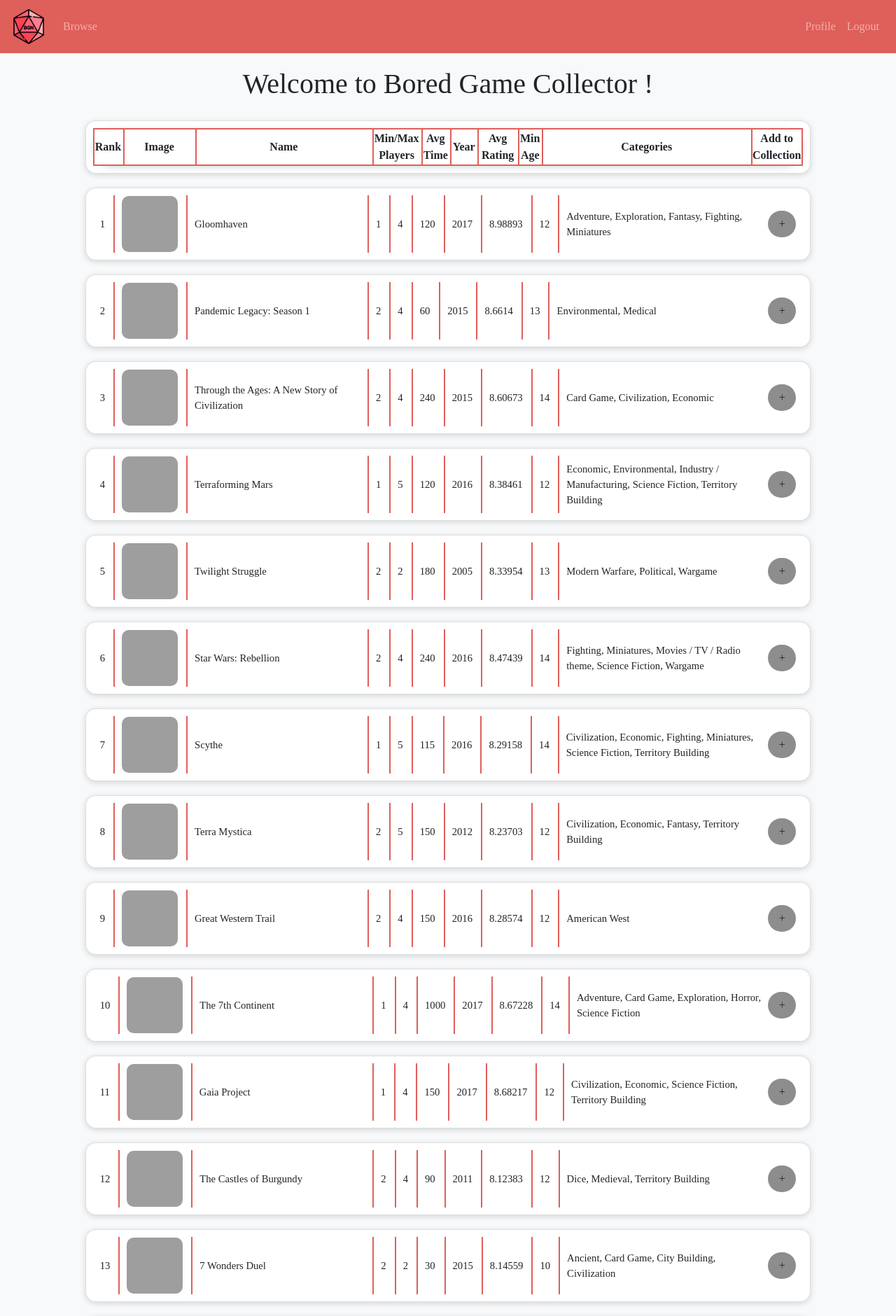
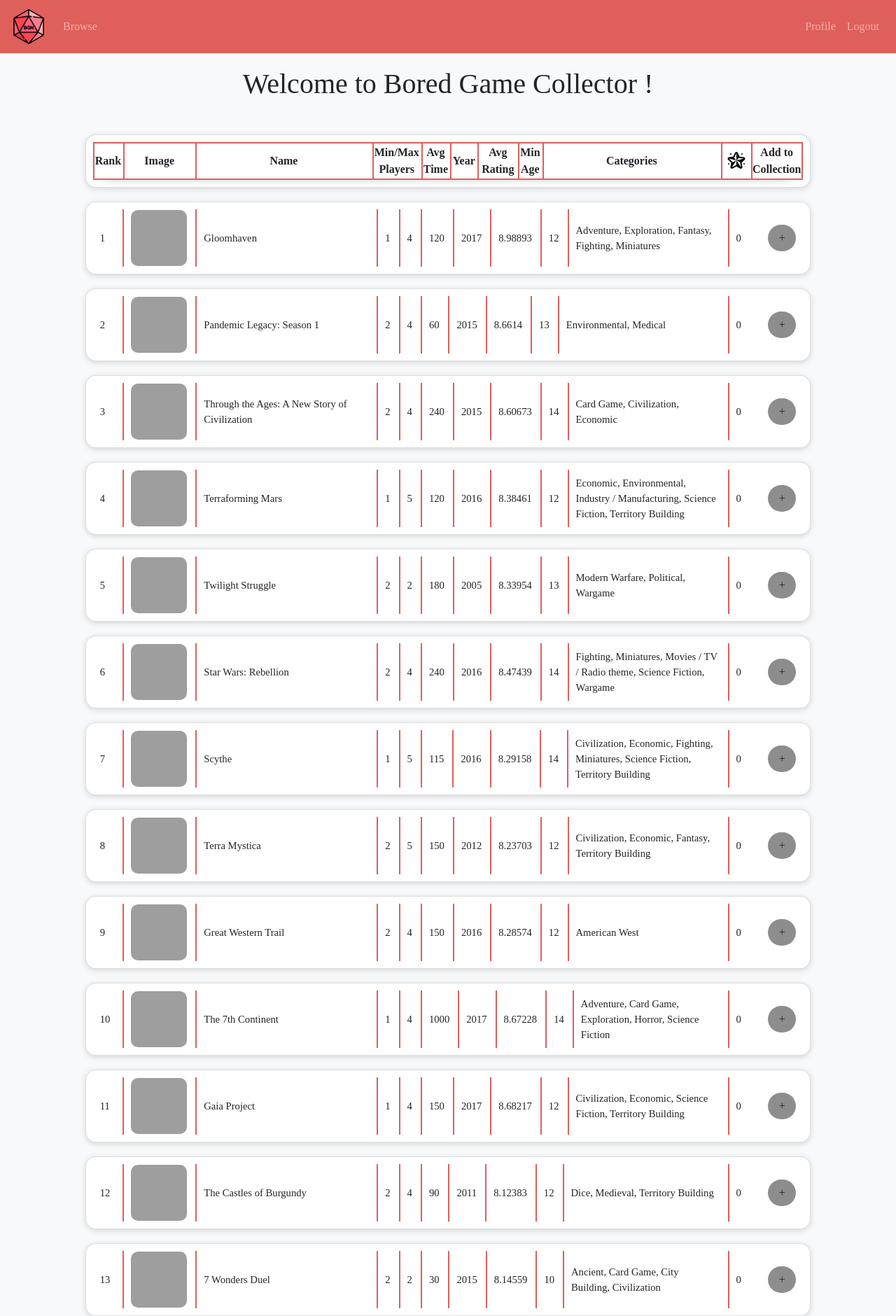
Before and after one commit to linton334/boardgameapp, a Flask app: page / in a window 1280 px wide. Shown: the top 1880 px of the page at 70% size. Run offline with Flask 2, Linux system fonts and the light colour scheme; the visitor is signed in with stand-in values (Sample User, id 1); data comes from the database, SQL or seed files in the repository; both versions use the stored data as it was after the commit; lists and menus that the app fills with data are empty; some libraries are stand-ins or nearby versions; grey boxes are pictures that could not be loaded.

Commit message:
added saved, quality of life changes

```diff
--- a/app/models.py
+++ b/app/models.py
@@ -38,3 +38,4 @@ class boardGame(db.Model):
     imageURL = db.Column(db.String())
     minAge = db.Column(db.Integer)
     category = db.Column(db.String())
+    saves = db.Column(db.Integer)
--- a/app/static/stylesheet.css
+++ b/app/static/stylesheet.css
@@ -110,6 +110,11 @@
   padding: 10px;
 }
 
+.HgameResult-box{
+  box-shadow: rgba(0, 0, 0, 0.15)0px 2px 8px;
+  padding: 10px;
+}
+
 .gameResult-box img{
   width: 80px;
   height: 80px;
@@ -148,7 +153,7 @@
 }
 
 .gameNum{
-  width: 2vw;
+  width: 4%;
 }
 
 .img{
@@ -183,6 +188,10 @@
 
 .rating{
   width: 5.4%;
+}
+
+.saves{
+  width: 5.6%;
 }
 
 .minAge{
@@ -221,9 +230,19 @@
   font-weight: 600;
 }
 
+.starImg{
+  width: 30px;
+  height: 30px;
+}
+
+
 /*to help with resizing*/
 @media screen and (max-width: 1200px) {
   .gameResult-box{
+    width: 100%;
+    overflow: scroll;
+  }
+  .HgameResult-box{
     width: 100%;
     overflow: scroll;
   }
--- a/app/templates/boardgames.html
+++ b/app/templates/boardgames.html
@@ -5,10 +5,24 @@
     <div class="col-12 col-md-9 col-lg-7 col-xl-10" style="padding-top: 20px;">
         <center>
             <h1>Welcome to Bored Game Collector !</h1>
+            {% if current_user.is_authenticated == false%}
+                <h4>Login/Register to start adding to your collection!</h4>
+            {% endif %}
         </center>
     </div>
     <div class="col-12 col-md-9 col-lg-7 col-xl-10" style="padding-top: 20px;">
-        <div class="card gameResult-box" style="border-radius: 15px;">
+        <center>
+        {% with messages = get_flashed_messages() %}
+            {% if messages %}
+                <div class="notification is-danger">
+                    {{ messages[0] }}
+                </div>
+            {% endif %}
+        {% endwith %}
+        </center>
+    </div>
+    <div class="col-12 col-md-9 col-lg-7 col-xl-10" style="padding-top: 20px;">
+        <div class="card HgameResult-box" style="border-radius: 15px;">
             <!-- The head of the table -->
             <table class="Hresults">
                 <tr>
@@ -30,7 +44,11 @@
                     <th class="line"></th>
                     <th style="width: auto;">Categories</th>
                     <th class="line"></th>
-                    <th class="HaddBtn">Add to Collection</td>
+                    <th style="width: 40px;"><img class="starImg" src="../static/star-icon.png" alt="Thumbs up icon"></th>
+                    {% if current_user.is_authenticated %}
+                        <th class="line"></th>
+                        <th class="HaddBtn">Add to Collection</td>
+                    {% endif %}
                 </tr>
             </table>
         </div>
@@ -60,6 +78,8 @@
                     <td class="minAge">{{ game.minAge }}</td>
                     <td class="line"></td>
                     <td class="">{{ game.category }}</td>
+                    <td class="line"></td>
+                    <td class="saves">{{ game.saves }}</td>
                     {% if current_user.is_authenticated %}
                     <td class="addBtn">
                         <form action="/add/{{ game.id }}" method="post">
--- a/app/views.py
+++ b/app/views.py
@@ -15,7 +15,13 @@ def boardgame():
 def add_to_collection(game_id):
     user = current_user
     game = models.boardGame.query.filter_by(id = game_id).first()
+    for userGames in user.boardGames:
+        if userGames.title == game.title:
+            app.logger.info("%s already in %s's collection", game.title, user.username)
+            flash("Game already in collection!")
+            return redirect("/")
     user.boardGames.append(game)
+    game.saves+=1
     app.logger.info('%s added %s', user.username, game.title)
     db.session.commit()
     return redirect("/profile")
@@ -103,6 +109,7 @@ def removeGame(game_id):
     if game:
         current_user.boardGames.remove(game)
         app.logger.info('%s removed %s', current_user.username, game.title)
+        game.saves-=1
         db.session.commit()
     return redirect("/profile")
 
--- a/dbInserter.py
+++ b/dbInserter.py
@@ -16,6 +16,7 @@ with open("goodBGDataset.csv") as file:
             rating=float(row[5]),
             imageURL=row[6],
             minAge=int(row[7]),
-            category=row[8])
+            category=row[8],
+            saves=0)
         db.session.add(p)
     db.session.commit()
```
Also changed, not shown: app.db, app/static/star-icon.png (added).
